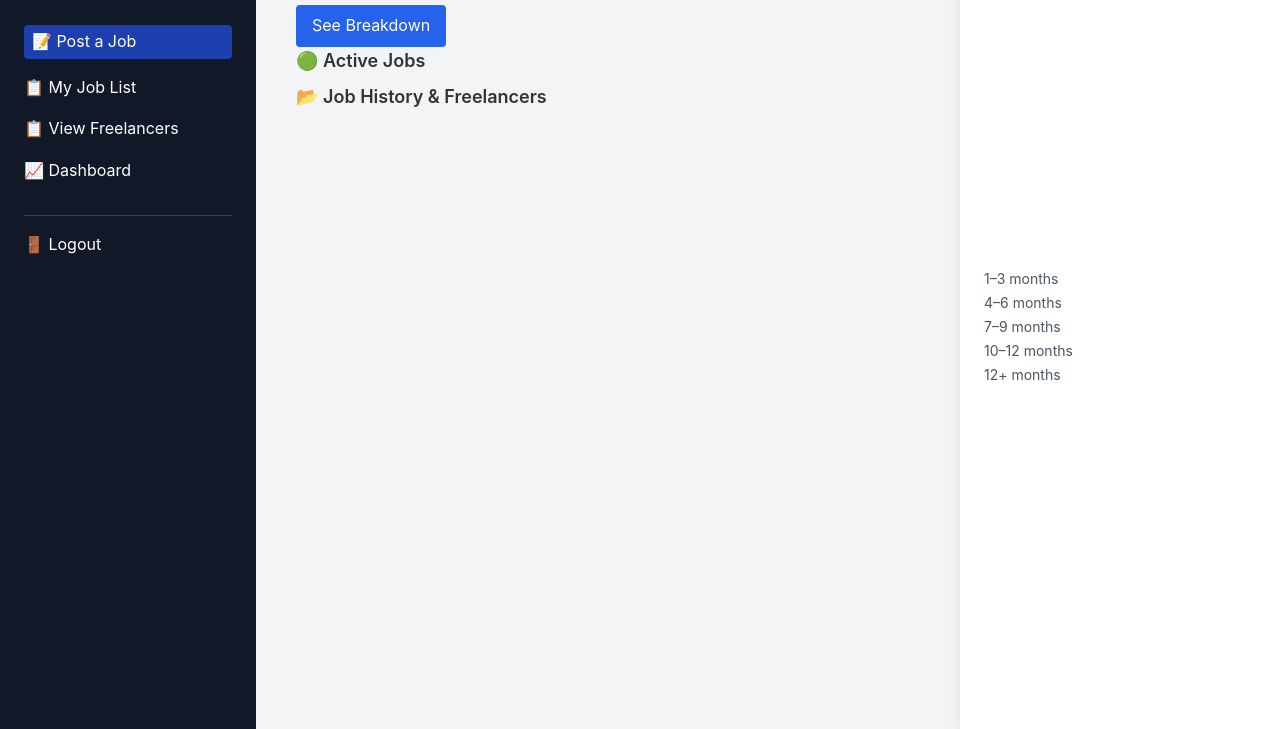
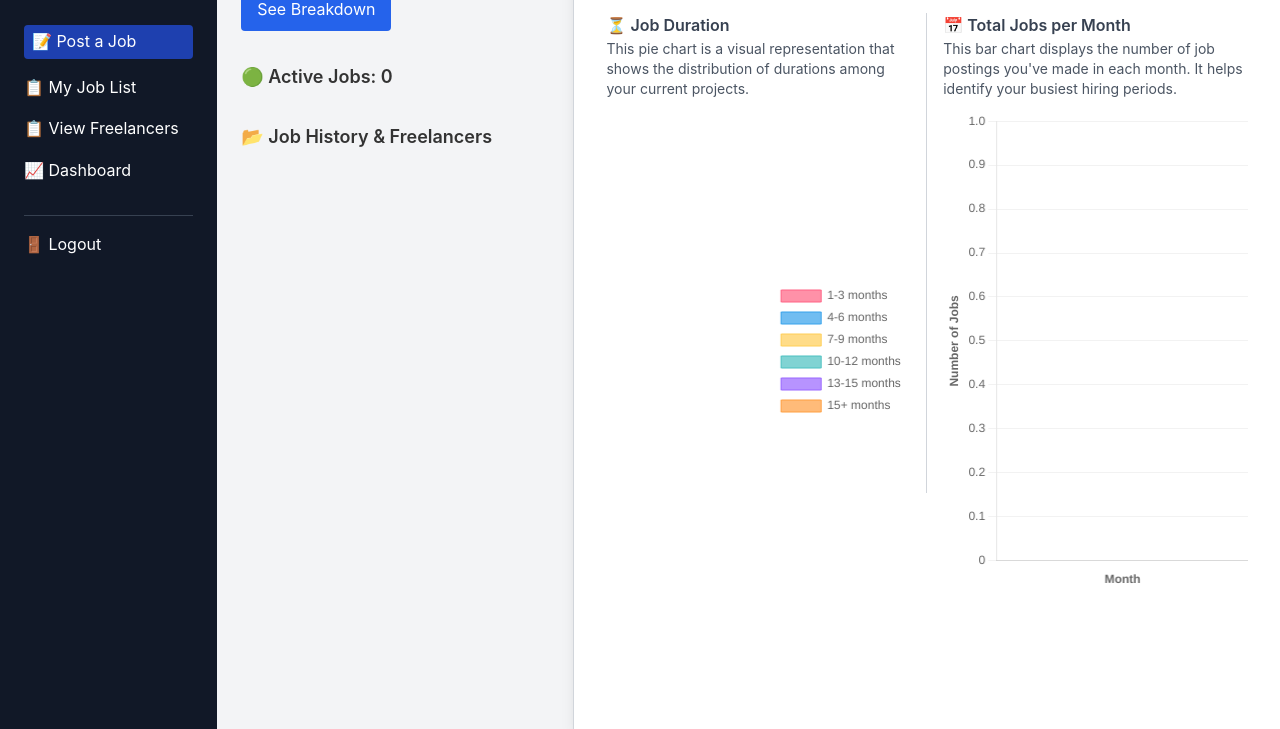
Before and after one commit to Freelancerio/Freelancerio, a website with bundled scripts: page public/pages/client-dash.html in a window 1280 px wide. Shown: the part 71-800 px from the top of the page. Built offline with nearby package versions, Linux system fonts and the light colour scheme; no server answers.

Commit message:
client dashboard

```diff
--- a/public/pages/client-dash.html
+++ b/public/pages/client-dash.html
@@ -5,6 +5,7 @@
   <meta name="viewport" content="width=device-width, initial-scale=1.0" />
   <title>Dashboard</title>
   <script src="https://cdn.tailwindcss.com"></script>
+  <script src="https://cdn.jsdelivr.net/npm/chart.js"></script>
   <link rel="stylesheet" href="../styles/jobcard.css" />
 </head>
 <body class="bg-gray-100 min-h-screen flex">
@@ -24,7 +25,7 @@
         <li class="mb-4" id="view_freelancers">
           <a href="/view-freelancer" class="text-white hover:text-blue-400">📋 View Freelancers</a>
         </li>
-        <li class = "mb-4" id="dashboard">
+        <li class="mb-4" id="dashboard">
           <a href="/client-dashboard" class="text-white hover:text-blue-400">📈 Dashboard</a>
         </li>
         <li class="mt-8 pt-4 border-t border-gray-700">
@@ -34,46 +35,62 @@
     </nav>
   </aside>
 
-  <!-- Main Content -->
-  <main class="flex-1 p-10">
+  <!-- Main Content (Minimal Width) -->
+  <main class="w-1/3 p-6 space-y-8">
     <article>
-      <h3 class="text-xl font-semibold mb-2">💰 Total Money Paid: $0.00 </h3>
+      <h3 class="text-xl font-semibold mb-2">💰 Total Money Paid: $0.00</h3>
       <button class="bg-blue-600 text-white px-4 py-2 rounded hover:bg-blue-700">See Breakdown</button>
     </article>
 
-    <section class="display-section">
-      <header>
-        <h3 class="text-lg font-semibold mb-2">🟢 Active Jobs</h3>
-      </header>
-
+    <section id="display-section">
+      <article>
+        <p class="text-lg font-semibold mb-2" id="actJobs">🟢 Active Jobs</p>
+      </article>
       <article id="jobs-container" class="space-y-4"></article>
-      <!-- Jobs will be rendered here -->
     </section>
 
     <section class="jobs-freelancers-container">
       <header>
         <h3 class="text-lg font-semibold mb-2">📂 Job History & Freelancers</h3>
       </header>
-      <!-- History data will be injected here -->
     </section>
   </main>
 
-  <!-- Right Panel: Pie Chart -->
-  <aside class="w-80 p-6 bg-white shadow-lg">
-    <header class="mb-4">
-      <h3 class="text-lg font-bold text-gray-800">📊 Job Duration Overview</h3>
+  <!-- Analytics Section (Expanded Width) -->
+  <aside class="w-2/3 p-8 bg-white shadow-lg border-l border-gray-300">
+    <header class="mb-6">
+      <h3 class="text-lg font-bold text-gray-800">📊 Analytics Overview</h3>
     </header>
-    <div id="job-duration-pie" class="h-64">
-      <!-- Pie chart will be rendered here with JS -->
-    </div>
-    <ul class="mt-4 text-sm text-gray-600 space-y-1">
-      <li>1–3 months</li>
-      <li>4–6 months</li>
-      <li>7–9 months</li>
-      <li>10–12 months</li>
-      <li>12+ months</li>
-    </ul>
+
+    <section class="flex h-[30rem]">
+      <!-- Pie Chart Section -->
+      <article class="w-1/2 pr-4 border-r border-gray-300">
+        <header class="mb-3">
+          <h4 class="text-md font-semibold text-gray-700">⏳ Job Duration</h4>
+          <p class="text-sm text-gray-600">
+            This pie chart is a visual representation that shows the distribution of durations among your current projects.
+          </p>
+        </header>
+        <figure class="h-full flex items-center justify-center">
+          <canvas id="job-duration-pie" class="w-full max-w-sm"></canvas>
+        </figure>
+      </article>
+
+      <!-- Bar Chart Section -->
+      <article class="w-1/2 pl-4">
+        <header class="mb-3">
+          <h4 class="text-md font-semibold text-gray-700">📅 Total Jobs per Month</h4>
+          <p class="text-sm text-gray-600">
+            This bar chart displays the number of job postings you've made in each month. It helps identify your busiest hiring periods.
+          </p>
+        </header>
+        <figure class="h-full flex items-center justify-center">
+          <canvas id="job-rate-bar" class="w-full max-w-xl"></canvas>
+        </figure>
+      </article>
+    </section>
   </aside>
+
 </body>
 <script type="module" src="../scripts/client-dash.js"></script>
 </html>
--- a/public/scripts/client-dash.js
+++ b/public/scripts/client-dash.js
@@ -1,136 +1,202 @@
 import getBaseUrl from './base-url.mjs';
-
-
 const baseURL = getBaseUrl();
 
-document.addEventListener('DOMContentLoaded',()=> {
-  fetchJobs();
+document.addEventListener('DOMContentLoaded', async function() {
+    const jobs = await fetchJobs();
+    console.log(jobs);
+
+    // 1. Process data for pie chart (job durations)
+    const durationArr = [0,0,0,0,0,0];
+    let numMonths = 0;
+    for (let i = 0; i < jobs.length;i++){
+        numMonths = jobs[i].duration_months;
+        if (numMonths >= 1 && numMonths <= 3){
+            durationArr[0] += 1;
+        }
+        else if (numMonths >= 4 && numMonths <= 6){
+            durationArr[1] +=1;
+        }
+        else if (numMonths >= 7 && numMonths <= 9){
+            durationArr[2] += 1;
+        }
+        else if (numMonths >= 10 && numMonths <= 12){
+            durationArr[3] += 1;
+        }
+        else if (numMonths >= 13 && numMonths <= 15){
+            durationArr[4] += 1;
+        }
+        else{
+            durationArr[5] += 1;
+        }
+    }
+
+    // 2. Create the pie chart
+    createPieChart(durationArr);
+
+    // 3. Create the bar chart (jobs per month)
+    createBarChart(jobs);
+
+    // 4. Update active jobs count
+    const activeJobsCount = jobs.filter(job => !job.taken_status).length;
+    document.getElementById("actJobs").innerHTML =
+        `<p class="text-lg font-semibold mb-2">🟢 Active Jobs: ${activeJobsCount}</p>`;
 });
 
+// Function to create the pie chart
+function createPieChart(durationArr) {
+    const jobDurationData = {
+        labels: ['1-3 months', '4-6 months', '7-9 months', '10-12 months', '13-15 months', '15+ months'],
+        datasets: [{
+            data: durationArr,
+            backgroundColor: [
+                'rgba(255, 99, 132, 0.7)',
+                'rgba(54, 162, 235, 0.7)',
+                'rgba(255, 206, 86, 0.7)',
+                'rgba(75, 192, 192, 0.7)',
+                'rgba(153, 102, 255, 0.7)',
+                'rgba(255, 159, 64, 0.7)'
+            ],
+            borderColor: [
+                'rgba(255, 99, 132, 1)',
+                'rgba(54, 162, 235, 1)',
+                'rgba(255, 206, 86, 1)',
+                'rgba(75, 192, 192, 1)',
+                'rgba(153, 102, 255, 1)',
+                'rgba(255, 159, 64, 1)'
+            ],
+            borderWidth: 1
+        }]
+    };
 
-function createJobItem(job){
-    const jobList = document.getElementById("jobs-container");
-    const article = document.createElement('article');
-    article.classList.add('job');
+    const ctx = document.getElementById('job-duration-pie').getContext('2d');
+    new Chart(ctx, {
+        type: 'pie',
+        data: jobDurationData,
+        options: {
+            responsive: true,
+            maintainAspectRatio: false,
+            plugins: {
+                legend: {
+                    position: 'right',
+                },
+                tooltip: {
+                    callbacks: {
+                        label: function(context) {
+                            const label = context.label || '';
+                            const value = context.raw || 0;
+                            const total = context.dataset.data.reduce((a, b) => a + b, 0);
+                            const percentage = Math.round((value / total) * 100);
+                            return `${label}: ${value} (${percentage}%)`;
+                        }
+                    }
+                }
+            }
+        }
+    });
+}
 
-    //Add click event to redirect to job details page
-    article.addEventListener('click', async() => {
-        await showJobDetails(job._id);
+// Function to create the bar chart (jobs per month)
+function createBarChart(jobs) {
+    // Group jobs by month-year
+    const monthlyCounts = {};
+
+    jobs.forEach(job => {
+        if (!job.createdAt) return;
+
+        const date = new Date(job.createdAt);
+        const monthYear = `${date.getFullYear()}-${String(date.getMonth() + 1).padStart(2, '0')}`;
+
+        monthlyCounts[monthYear] = (monthlyCounts[monthYear] || 0) + 1;
     });
 
-    //Header
-    const header = document.createElement('header');
-    header.classList.add('job-header');
+    // Sort months chronologically
+    const sortedMonths = Object.keys(monthlyCounts).sort();
+    const labels = sortedMonths.map(month => {
+        const [year, monthNum] = month.split('-');
+        return `${new Date(year, monthNum - 1).toLocaleString('default', { month: 'short' })} ${year}`;
+    });
+    const data = sortedMonths.map(month => monthlyCounts[month]);
 
-    const hgroup = document.createElement('hgroup');
-    hgroup.classList.add('job-title-group');
-
-    const h2 = document.createElement('h2');
-    h2.classList.add('job-title');
-    h2.textContent = job.job_title;
-
-    const companyLink = document.createElement('a');
-    companyLink.href = '#';
-    companyLink.classList.add('company');
-    companyLink.textContent = job.company;
-
-    hgroup.appendChild(h2);
-    hgroup.appendChild(companyLink);
-
-    header.appendChild(hgroup);
-    //Job Details
-
-    const dl = document.createElement('dl');
-    dl.classList.add('job-details');
-
-    const details = [
-        {label: 'Location', value: job.location_category, iconClass: 'icon-location'},
-        {label: 'Rate', value: job.total_pay, iconClass : 'icon-rate'},
-        {label: 'Duration',value: `${job.duration_months} Months`, iconClass: 'icon-duration'}
-    ];
-
-    details.forEach(detail => {
-        const dt = document.createElement('dt');
-        dt.textContent = detail.label;
-
-        const dd = document.createElement('dd');
-        const icon = document.createElement('span');
-        icon.classList.add(detail.iconClass);
-        icon.setAttribute('aria-hidden', 'true');
-        dd.appendChild(icon);
-        dd.append(' ' + detail.value);
-
-        dl.appendChild(dt);
-        dl.appendChild(dd)});
-
-        const desc = document.createElement('p');
-    desc.classList.add('job-description');
-    desc.textContent = job.job_description;
-
-    // Footer (Skills)
-    const footer = document.createElement('footer');
-
-    const hiddenHeading = document.createElement('h3');
-    hiddenHeading.classList.add('visually-hidden');
-    hiddenHeading.textContent = 'Required Skills';
-    footer.appendChild(hiddenHeading);
-
-    const ul = document.createElement('ul');
-    ul.classList.add('skill-tags');
-    let skills = getSkills(job.job_requirements);
-    skills.forEach(skill => {
-      const li = document.createElement('li');
-      li.classList.add('skill-tag');
-      li.textContent = skill;
-      ul.appendChild(li);
+    // Create the bar chart
+    const ctx = document.getElementById('job-rate-bar').getContext('2d');
+    new Chart(ctx, {
+        type: 'bar',
+        data: {
+            labels: labels,
+            datasets: [{
+                label: 'Jobs Posted',
+                data: data,
+                backgroundColor: 'rgba(54, 162, 235, 0.7)',
+                borderColor: 'rgba(54, 162, 235, 1)',
+                borderWidth: 1,
+                borderRadius: 4, // Rounded corners for bars
+                hoverBackgroundColor: 'rgba(54, 162, 235, 0.9)'
+            }]
+        },
+        options: {
+            responsive: true,
+            maintainAspectRatio: false,
+            scales: {
+                y: {
+                    beginAtZero: true,
+                    title: {
+                        display: true,
+                        text: 'Number of Jobs',
+                        font: {
+                            weight: 'bold'
+                        }
+                    },
+                    grid: {
+                        color: 'rgba(0, 0, 0, 0.05)'
+                    }
+                },
+                x: {
+                    title: {
+                        display: true,
+                        text: 'Month',
+                        font: {
+                            weight: 'bold'
+                        }
+                    },
+                    grid: {
+                        display: false
+                    }
+                }
+            },
+            plugins: {
+                legend: {
+                    display: false
+                },
+                tooltip: {
+                    callbacks: {
+                        label: function(context) {
+                            return `${context.parsed.y} job${context.parsed.y !== 1 ? 's' : ''}`;
+                        }
+                    }
+                }
+            }
+        }
     });
-
-    footer.appendChild(ul);
-
-    // Assemble Article
-    article.appendChild(header);
-    article.appendChild(dl);
-    article.appendChild(desc);
-    article.appendChild(footer);
-
-    jobList.appendChild(article);
-
-};
-
-const getSkills = (skillsString) => {
-    if (!skillsString || typeof skillsString !== 'string') return [];
-
-    return skillsString
-      .split(',')               // Split by comma
-      .map(skill => skill.trim()) // Trim spaces around each skill
-      .filter(skill => skill.length > 0); // Remove any empty entries
-  };
-
-
+}
 
 async function fetchJobs() {
-    document.getElementById('client-page-heading').textContent = "Job Post History";
     try {
         const userid = sessionStorage.getItem('firebaseId');
-      const response = await fetch(`${baseURL}/job/all-jobs/${userid}`); // Replace with your actual endpoint
+        const response = await fetch(`${baseURL}/job/all-jobs/${userid}`);
         if (!response.ok) throw new Error('Failed to fetch jobs');
         const jobs = await response.json();
-
-      document.getElementById("display-section").innerHTML = '';
-      jobs.forEach(createJobItem);
+        return jobs;
     } catch (error) {
         console.error('Error loading jobs:', error);
+        return [];
     }
-  };
+}
 
 function setActiveLink(activeId) {
-    // Remove active classes from all links
     const navLinks = document.querySelectorAll('nav li');
     navLinks.forEach(link => {
         link.classList.remove('bg-blue-800', 'rounded', 'px-2', 'py-1');
     });
-
-    // Add active classes to the clicked link
     const activeLink = document.getElementById(activeId);
     activeLink.classList.add('bg-blue-800', 'rounded', 'px-2', 'py-1');
 }
```
Also changed, not shown: 1 other file. Lines whose indentation alone changed are shown as unchanged.
